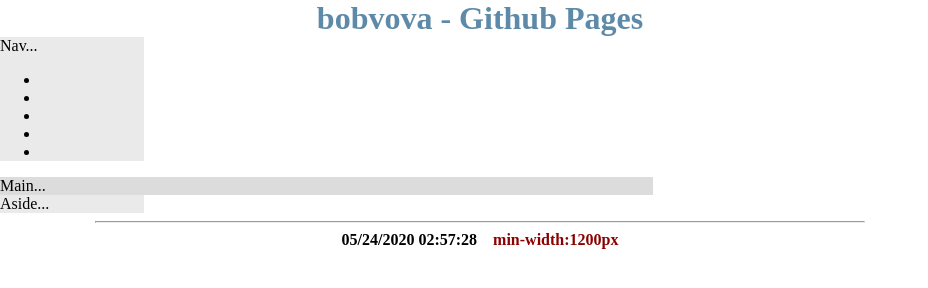
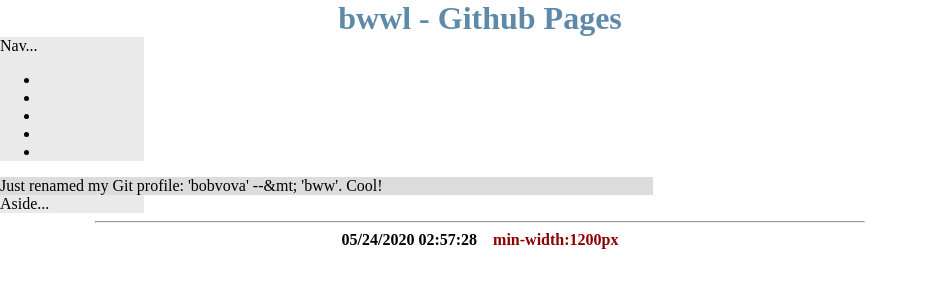
Before and after one commit to bobvova/bobvova.github.io, a plain HTML site: page index.html in a window 1280 px wide. Shown: the whole page, without its empty margins (0-928 px from the left). Drawn offline with Linux system fonts and the light colour scheme.

Commit message:
h1 shows a new account name: 'bobvova' -> 'bwwl'.

```diff
--- a/index.html
+++ b/index.html
@@ -8,7 +8,7 @@
 <link href="/css/main.css" rel="stylesheet" title="Default CSS">
 </head>
 <body>
-<h1>bobvova - Github Pages</h1>
+<h1>bwwl - Github Pages</h1>
 <div id="div-root">
 <nav>Nav...
 <ul>
@@ -19,7 +19,7 @@
 	<li></li>
 </ul>
 </nav>
-<main>Main...</main>
+<main>Just renamed my Git profile: 'bobvova' --&mt; 'bww'. Cool!</main>
 <aside>Aside...</aside>
 </div> <!-- #div-root -->
 <hr>
```
